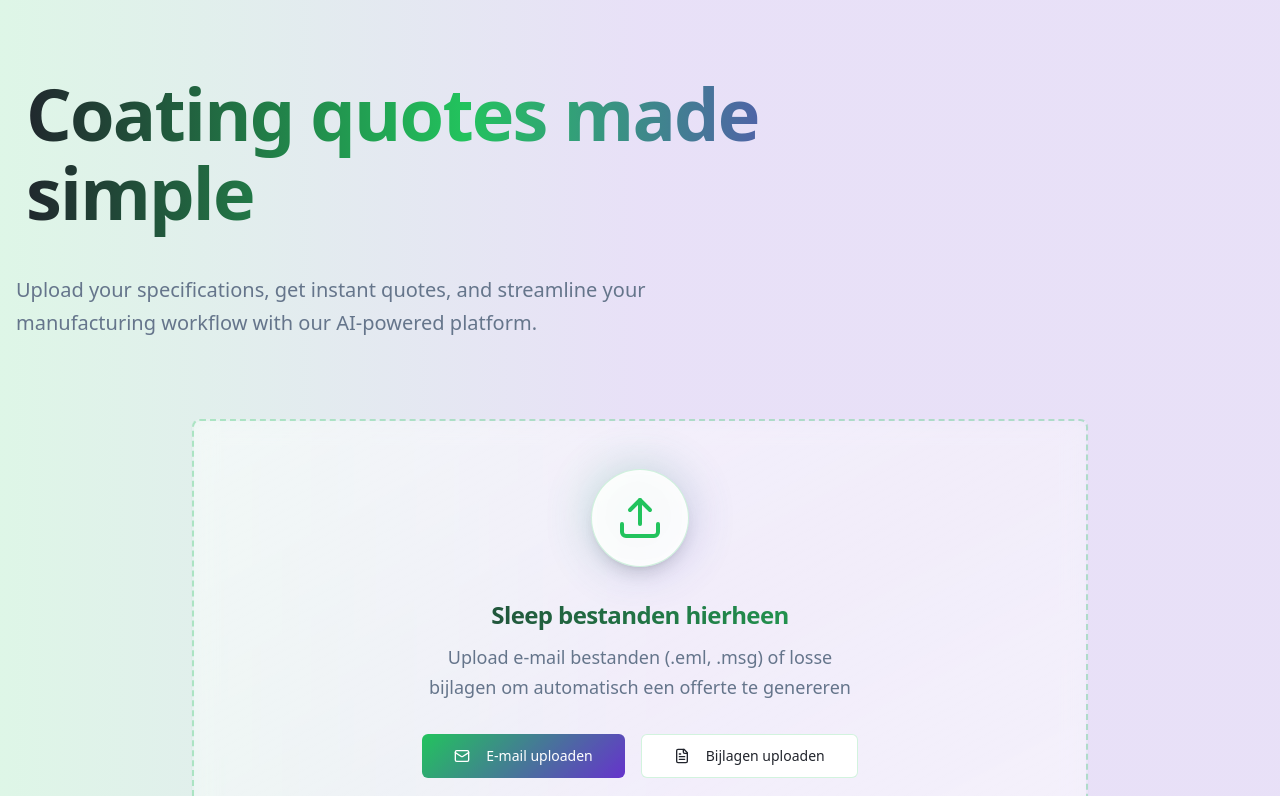
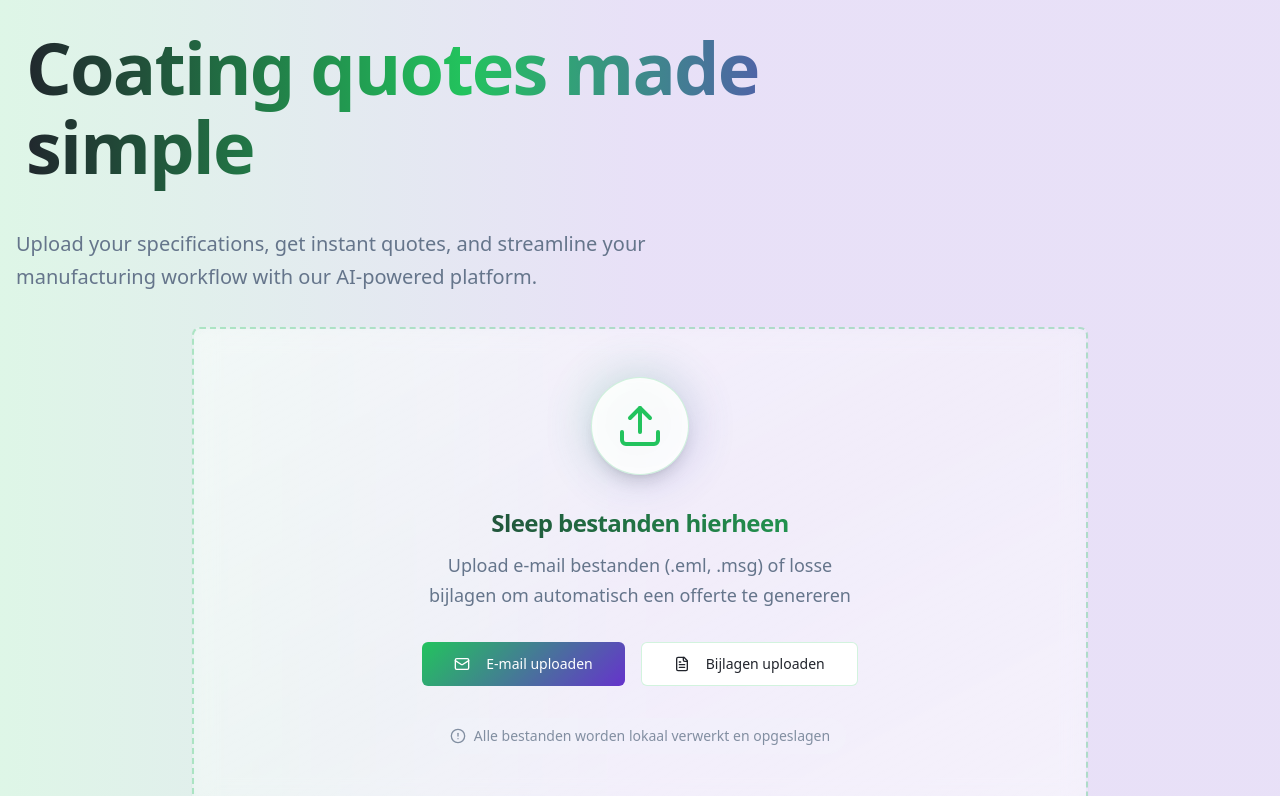
Before and after one commit to hrjdevries-savage/quotecoat, a React (Vite) app: page / in a window 1280 px wide. Shown: the top 796 px of the page. Built offline with nearby package versions, Linux system fonts and the light colour scheme.

Commit message:
Visual edit in Lovable
Edited UI in Lovable

```diff
--- a/src/pages/Index.tsx
+++ b/src/pages/Index.tsx
@@ -19,7 +19,7 @@ const Index = () => {
       {/* Conditional Header */}
       {!currentDraft ? (/* Hero Section for landing page */
     <div className="relative overflow-hidden pb-8">
-          <div className="container relative mx-auto px-4 py-16">
+          <div className="container relative mx-auto px-4 py-[18px]">
             <div className="max-w-4xl">
               <h1 className="mb-6 bg-gradient-to-r from-foreground via-primary to-accent bg-clip-text text-transparent py-[10px] px-[10px]">
                 Coating quotes made simple
```
